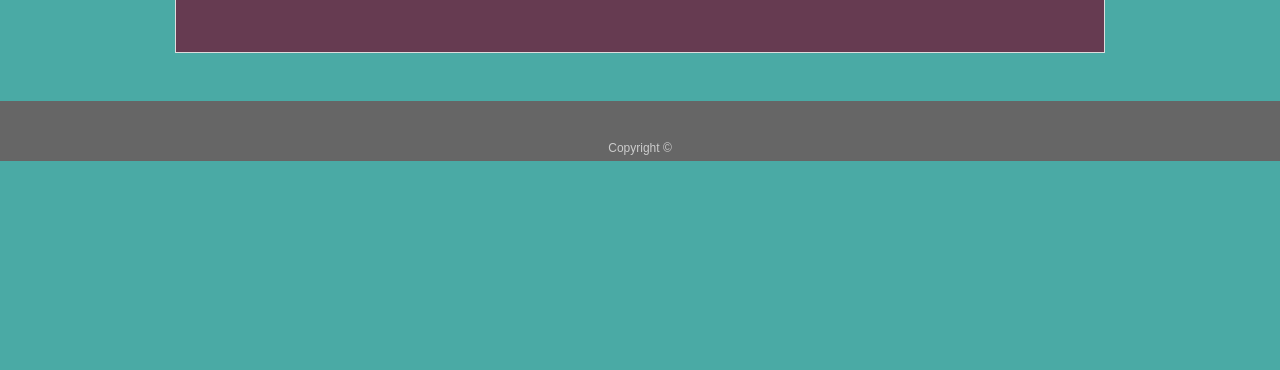
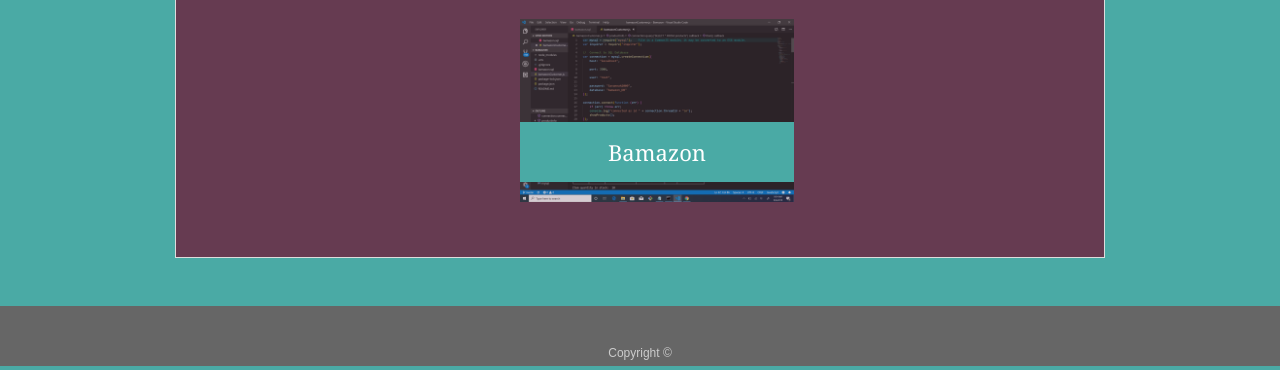
Before and after one commit to Sarfulah/Responsive-Portfolio, a plain HTML site: page index.html in a window 1280 px wide. Shown: the part 2832-3202 px from the top of the page. Before the commit the page ends 2997 px from the top, so only its background shows below. Drawn offline with nearby package versions, Linux system fonts and the light colour scheme.

Commit message:
new files for portfolio

```diff
--- a/index.html
+++ b/index.html
@@ -151,6 +151,14 @@
         </a>
 
       </div>
+      <div class="work">
+        <a href="https://drive.google.com/file/d/1VpKOSUZvcFC7ivNAWFvTau3Nza0UDECV/view" target="_blank">
+          <img src="assets/images/image (6).png" alt="Bamazon">
+          <h3>Bamazon</h3>
+
+        </a>
+
+      </div>
     </section>
 
   </div>
```
Also changed, not shown: assets/images/image (6).png (added).
